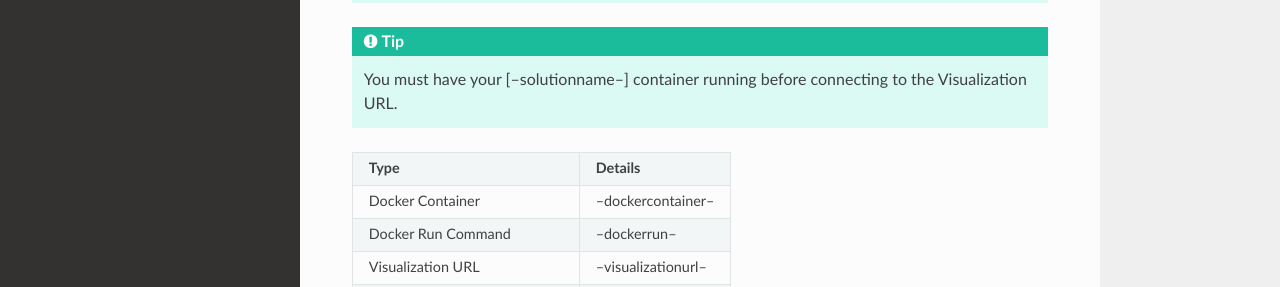
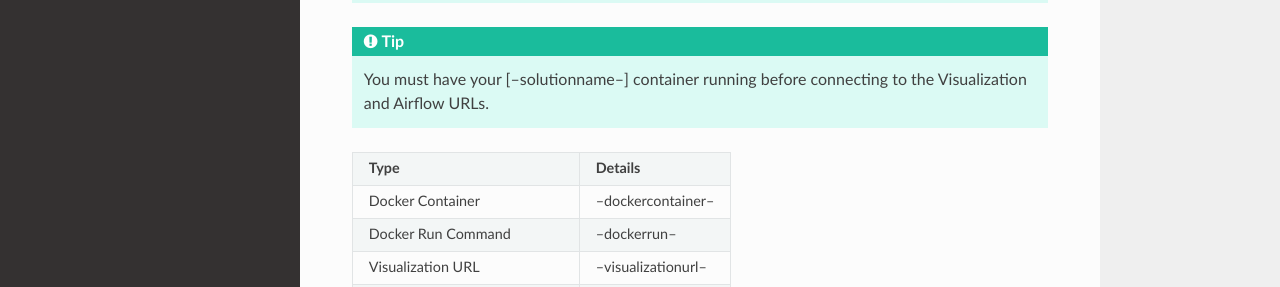
Before and after one commit to vanesalcb06/tssproject2-2b5c, a Sphinx documentation site: the page built from docs/source/operating.rst, in a window 1280 px wide. Shown: the part 234-521 px from the top of the page. Built offline with Sphinx 7.4.7 and the Read the Docs theme 2.0.0, drawn with Linux system fonts in a browser that asks for light colours.

Commit message:
Update operating.rst

```diff
--- a/docs/source/operating.rst
+++ b/docs/source/operating.rst
@@ -5,7 +5,7 @@
    These are the operating details for your TML solution.
 
 .. tip::
-   You must have your [--solutionname--] container running before connecting to the Visualization URL.
+   You must have your [--solutionname--] container running before connecting to the Visualization and Airflow URLs.
 
 .. list-table::
 
```
